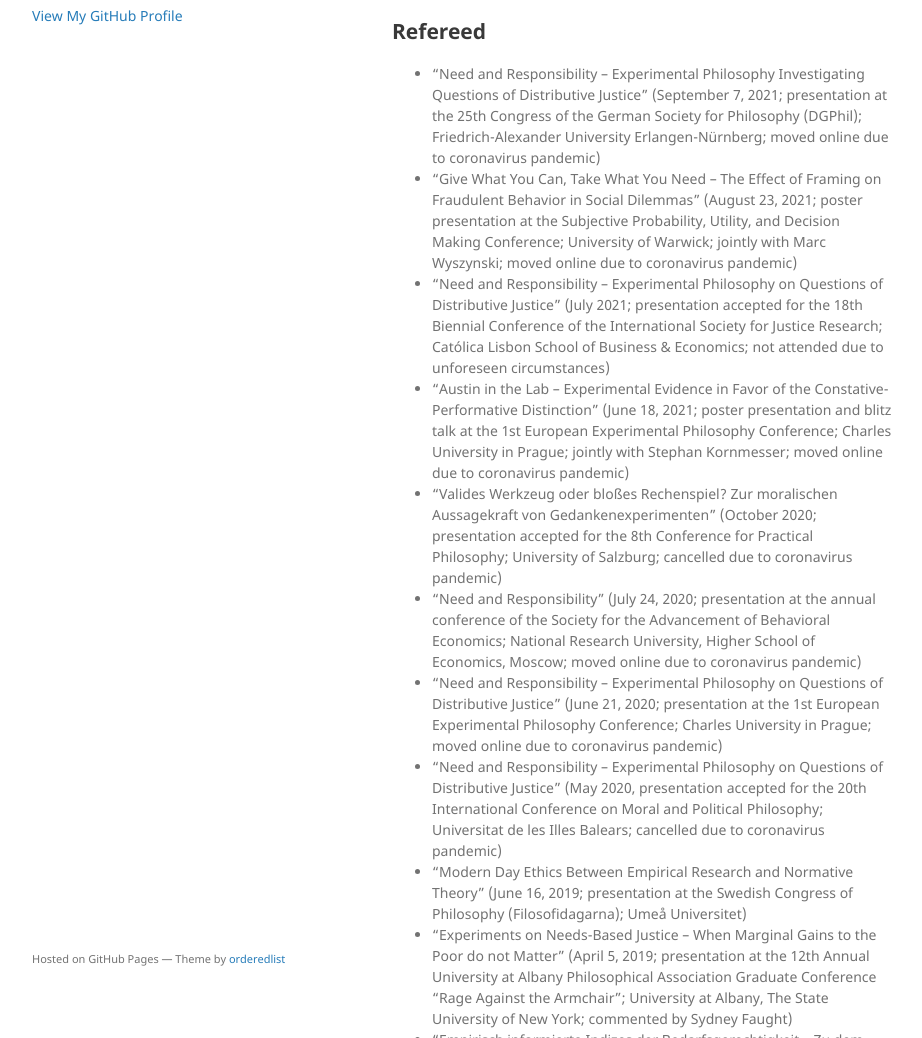
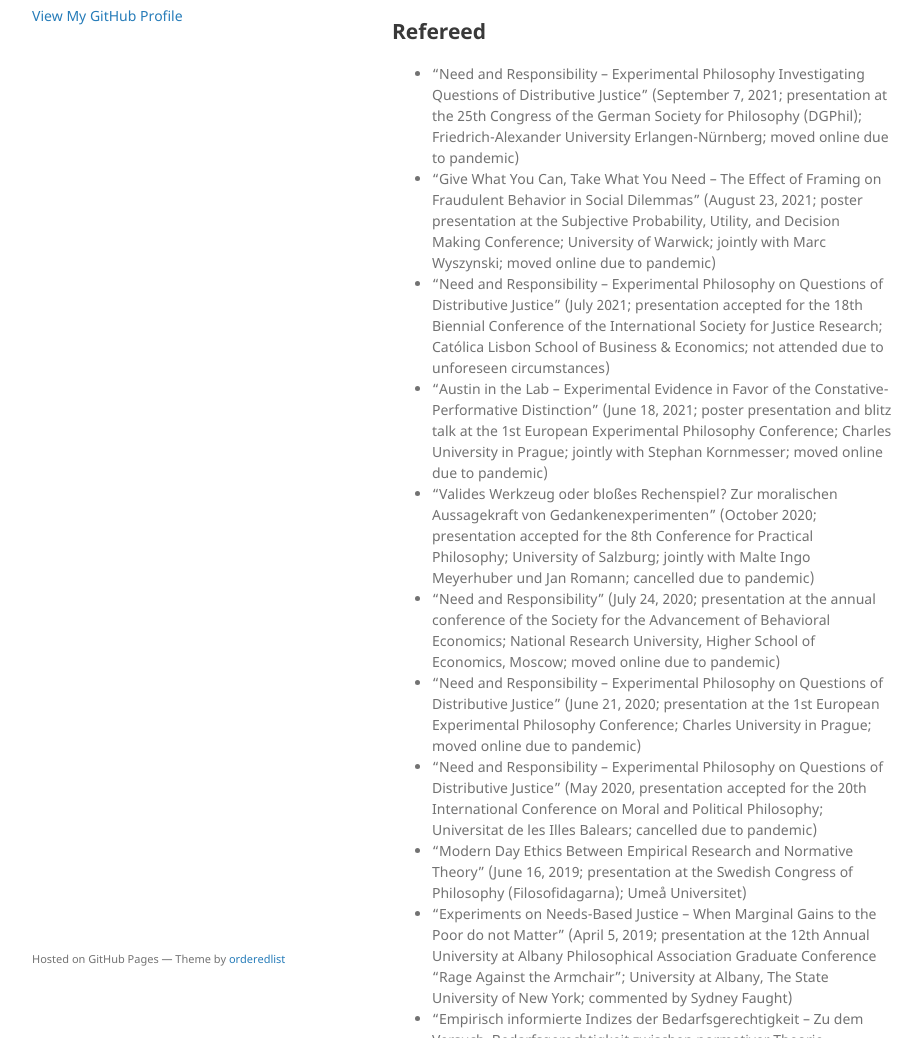
Before and after one commit to alephmembeth/alephmembeth.github.io, a Jekyll site: the page built from presentations.md, in a window 1280 px wide and 1400 px high. Shown: the part 362-1400 px from the top of the window, without its empty margins (178-1100 px from the left). Built offline with Jekyll 4.4.1, drawn with Linux system fonts in a browser that asks for light colours; the repository's description, which GitHub fills in, is left out; our own code applies the rules of GitHub Pages for plain Markdown files.

Commit message:
Update presentations.md

```diff
--- a/presentations.md
+++ b/presentations.md
@@ -11,14 +11,14 @@ layout: default
 
 ## Refereed
 
-+ “Need and Responsibility – Experimental Philosophy Investigating Questions of Distributive Justice” (September 7, 2021; presentation at the 25th Congress of the German Society for Philosophy (DGPhil); Friedrich-Alexander University Erlangen-Nürnberg; moved online due to coronavirus pandemic)
-+ “Give What You Can, Take What You Need – The Effect of Framing on Fraudulent Behavior in Social Dilemmas” (August 23, 2021; poster presentation at the Subjective Probability, Utility, and Decision Making Conference; University of Warwick; jointly with Marc Wyszynski; moved online due to coronavirus pandemic)
++ “Need and Responsibility – Experimental Philosophy Investigating Questions of Distributive Justice” (September 7, 2021; presentation at the 25th Congress of the German Society for Philosophy (DGPhil); Friedrich-Alexander University Erlangen-Nürnberg; moved online due to pandemic)
++ “Give What You Can, Take What You Need – The Effect of Framing on Fraudulent Behavior in Social Dilemmas” (August 23, 2021; poster presentation at the Subjective Probability, Utility, and Decision Making Conference; University of Warwick; jointly with Marc Wyszynski; moved online due to pandemic)
 + “Need and Responsibility – Experimental Philosophy on Questions of Distributive Justice” (July 2021; presentation accepted for the 18th Biennial Conference of the International Society for Justice Research; Católica Lisbon School of Business & Economics; not attended due to unforeseen circumstances)
-+ “Austin in the Lab – Experimental Evidence in Favor of the Constative-Performative Distinction” (June 18, 2021; poster presentation and blitz talk at the 1st European Experimental Philosophy Conference; Charles University in Prague; jointly with Stephan Kornmesser; moved online due to coronavirus pandemic)
-+ “Valides Werkzeug oder bloßes Rechenspiel? Zur moralischen Aussagekraft von Gedankenexperimenten” (October 2020; presentation accepted for the 8th Conference for Practical Philosophy; University of Salzburg; cancelled due to coronavirus pandemic)
-+ “Need and Responsibility” (July 24, 2020; presentation at the annual conference of the Society for the Advancement of Behavioral Economics; National Research University, Higher School of Economics, Moscow; moved online due to coronavirus pandemic)
-+ “Need and Responsibility – Experimental Philosophy on Questions of Distributive Justice” (June 21, 2020; presentation at the 1st European Experimental Philosophy Conference; Charles University in Prague; moved online due to coronavirus pandemic)
-+ “Need and Responsibility – Experimental Philosophy on Questions of Distributive Justice” (May 2020, presentation accepted for the 20th International Conference on Moral and Political Philosophy; Universitat de les Illes Balears; cancelled due to coronavirus pandemic)
++ “Austin in the Lab – Experimental Evidence in Favor of the Constative-Performative Distinction” (June 18, 2021; poster presentation and blitz talk at the 1st European Experimental Philosophy Conference; Charles University in Prague; jointly with Stephan Kornmesser; moved online due to pandemic)
++ “Valides Werkzeug oder bloßes Rechenspiel? Zur moralischen Aussagekraft von Gedankenexperimenten” (October 2020; presentation accepted for the 8th Conference for Practical Philosophy; University of Salzburg; jointly with Malte Ingo Meyerhuber und Jan Romann; cancelled due to pandemic)
++ “Need and Responsibility” (July 24, 2020; presentation at the annual conference of the Society for the Advancement of Behavioral Economics; National Research University, Higher School of Economics, Moscow; moved online due to pandemic)
++ “Need and Responsibility – Experimental Philosophy on Questions of Distributive Justice” (June 21, 2020; presentation at the 1st European Experimental Philosophy Conference; Charles University in Prague; moved online due to pandemic)
++ “Need and Responsibility – Experimental Philosophy on Questions of Distributive Justice” (May 2020, presentation accepted for the 20th International Conference on Moral and Political Philosophy; Universitat de les Illes Balears; cancelled due to pandemic)
 + “Modern Day Ethics Between Empirical Research and Normative Theory” (June 16, 2019; presentation at the Swedish Congress of Philosophy (Filosofidagarna); Umeå Universitet)
 + “Experiments on Needs-Based Justice – When Marginal Gains to the Poor do not Matter” (April 5, 2019; presentation at the 12th Annual University at Albany Philosophical Association Graduate Conference “Rage Against the Armchair”; University at Albany, The State University of New York; commented by Sydney Faught)
 + “Empirisch informierte Indizes der Bedarfsgerechtigkeit – Zu dem Versuch, Bedarfsgerechtigkeit zwischen normativer Theorie, mathematischer Formalisierung und empirischer Sozialforschung zu operationalisieren” (December 8, 2018; presentation at the 10th Doctoral Student’s Symposium of the Austrian Philosophical Society (ÖGP); University of Klagenfurt)
```
